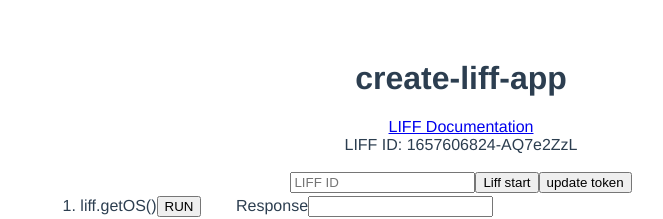
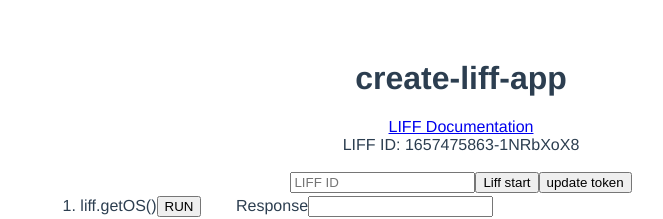
Before and after one commit to fantasma123/LIFF-demo, a Vue app: page / in a window 1280 px wide. Shown: the top 219 px of the page, without its empty margins (179-842 px from the left). Built offline with nearby package versions, Linux system fonts and the light colour scheme.

Commit message:
Update App.vue

```diff
--- a/src/App.vue
+++ b/src/App.vue
@@ -65,7 +65,7 @@ export default {
       LIFF Documentation
     </a>
     <div>
-      <label>LIFF ID: 1657606824-AQ7e2ZzL</label>
+      <label>LIFF ID: 1657475863-1NRbXoX8</label>
     </div>
   </div>
   <br/>
```
